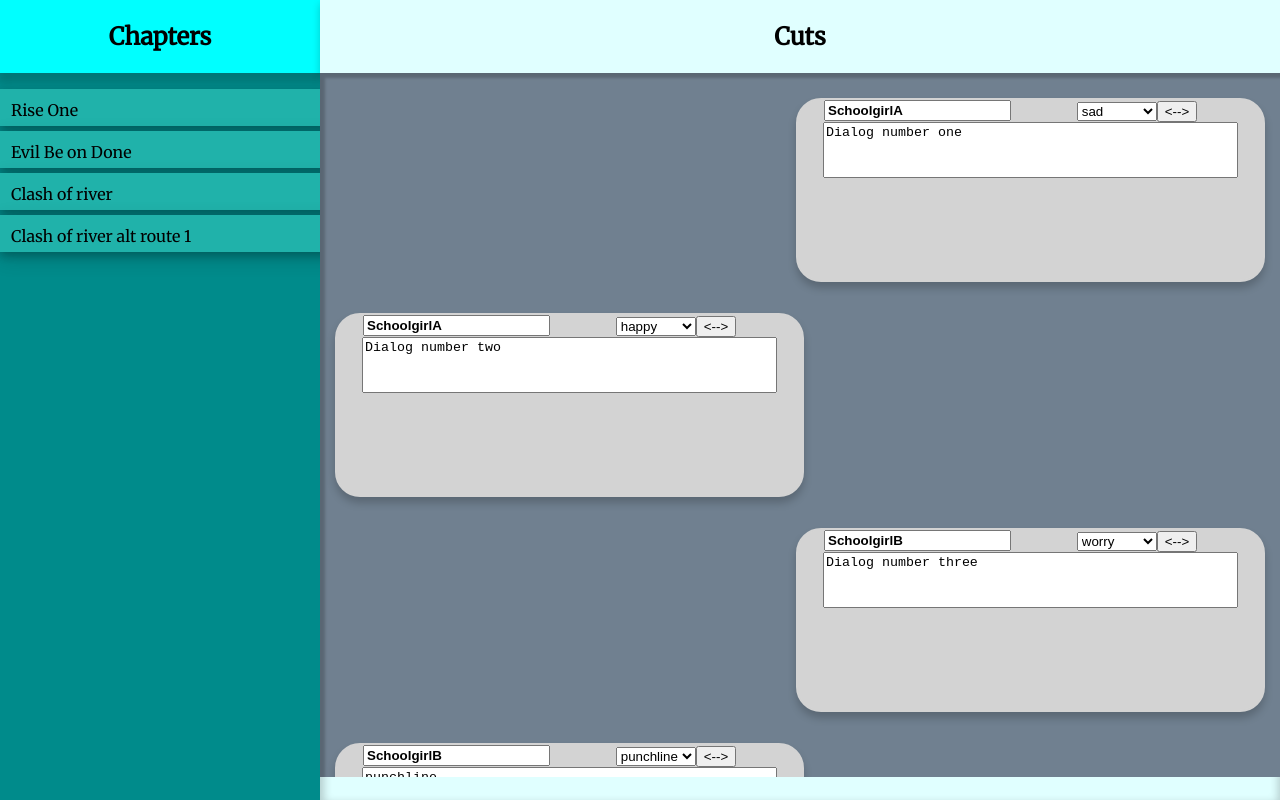
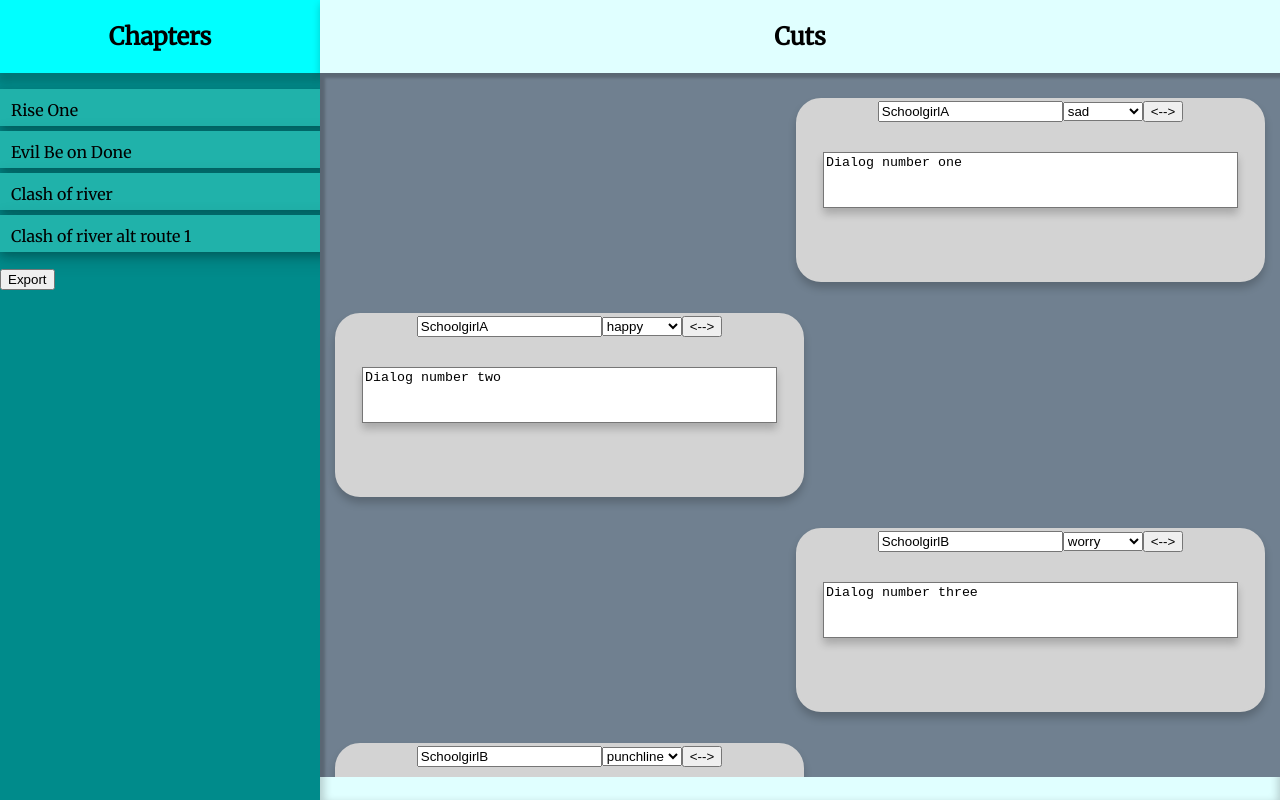
Before and after one commit to Vidsneezes/NanorenoVisualEditor, a React (Create React App) app: page / in a window 1280 px wide. Built offline with nearby package versions, Linux system fonts and the light colour scheme.

Commit message:
added placeholder export button, implemented conversion from readable data to simple

```diff
--- a/src/App.js
+++ b/src/App.js
@@ -33,15 +33,29 @@ class App extends Component {
     return newData;
   }
 
+  ExportData() {
+    var simpleData = DataJson.data.map(function(data){
+      const dataN = {
+        skit: data.actor + " " + data.emotion,
+        text: data.text
+      }
+      return dataN;
+    });
+    var str = JSON.stringify(simpleData);
+    console.log(str);
+  }
+
   render() {
     return (
       <div className="App">
         <div className="App-ChapterView">
           <ChaptersView />
+        <button onClick={this.ExportData}>Export</button>
         </div>
         <div className="App-CutView">
           <CutView cutData={this.state.cutData} handleSideChange={this.handleSideChange}/>
         </div>
+
       </div>
     );
   }
--- a/src/components/cutview/cutblock/CutBlock.css
+++ b/src/components/cutview/cutblock/CutBlock.css
@@ -45,4 +45,6 @@
   width: 88%;
   height: 50px;
   resize: none;
+  box-shadow: 0 6px 8px 0 rgba(0, 0, 0, 0.2);
+  margin-top: 30px;
 }
--- a/src/components/cutview/cutblock/CutBlock.js
+++ b/src/components/cutview/cutblock/CutBlock.js
@@ -49,7 +49,7 @@ class CutBlock extends Component {
       <li className="cut-element" >
         <div className={"cut-content-"+this.state.side}>
           <div className="cut-meta">
-            <input className="input-actorname" type="text" placeholder="actorname" value={this.state.actor} onChange={this.handleActorNameChange}/>
+            <input className="<input-actor></input-actor>name" type="text" placeholder="actorname" value={this.state.actor} onChange={this.handleActorNameChange}/>
             <Dropbox className="dropbox-emotion" value={this.state.emotion} list={emotions}/>
             <button className="button-side" onClick={this.handleSideChange}>{"<-->"}</button>
           </div>
```
